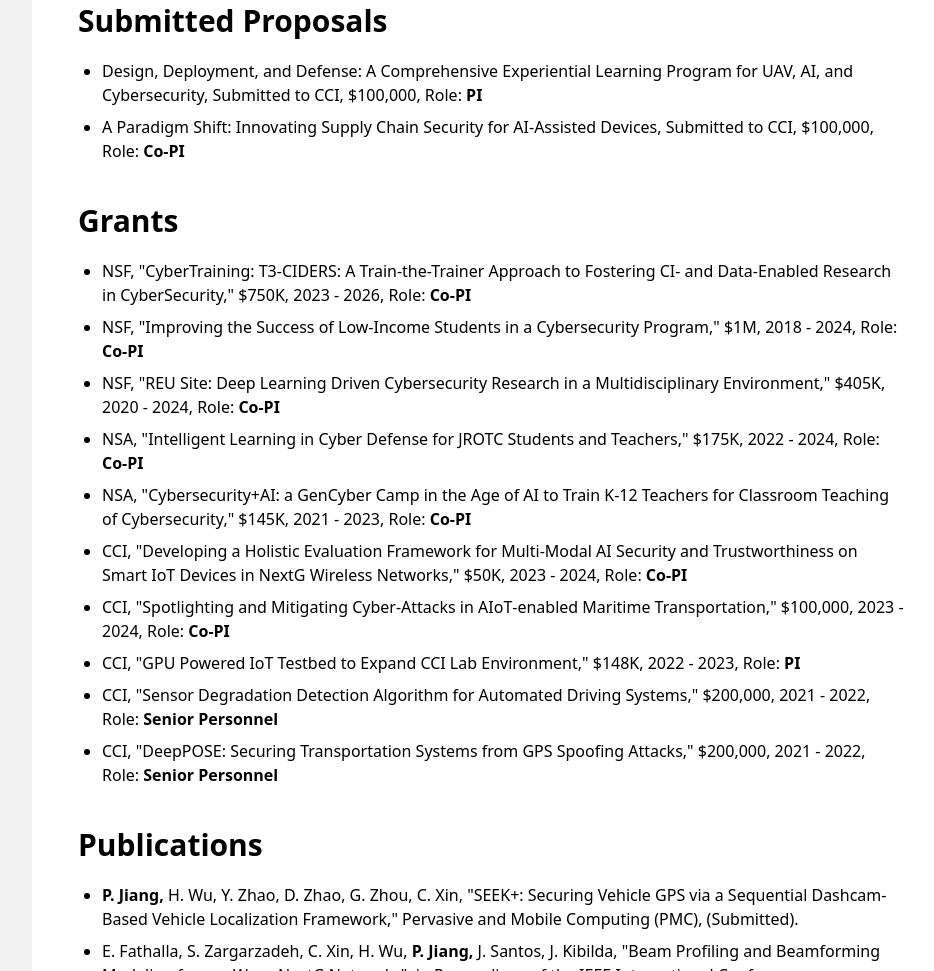
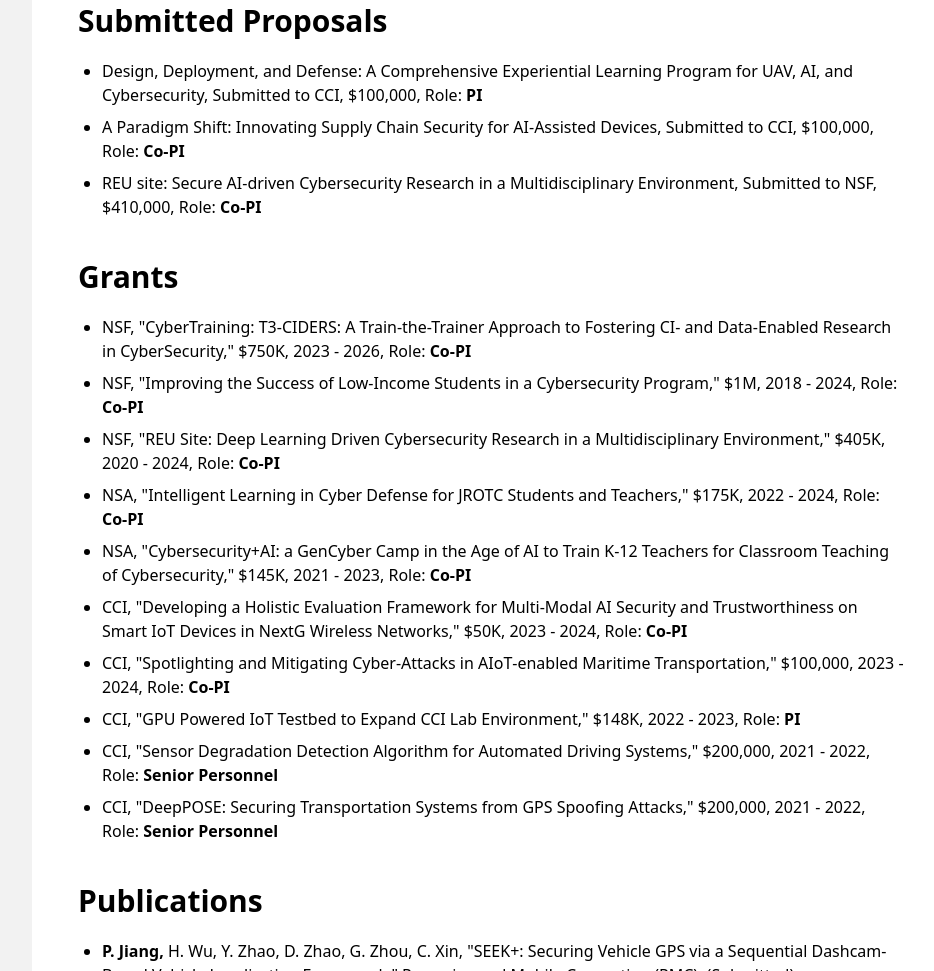
Before and after one commit to PJiang93/about-me, an Astro site: page /pjiang.github.io/cv in a window 1280 px wide and 2400 px high. Shown: the part 849-1820 px from the top of the page, without its empty margins (304-1238 px from the left). Built offline with nearby package versions, Linux system fonts and the light colour scheme; Astro itself is replaced by a stand-in of ours.

Commit message:
Update cv.astro

```diff
--- a/src/pages/cv.astro
+++ b/src/pages/cv.astro
@@ -67,6 +67,9 @@
         </li>
         <li>
           A Paradigm Shift: Innovating Supply Chain Security for AI-Assisted Devices, Submitted to CCI, $100,000, Role: <b>Co-PI</b>
+        </li>
+        <li>
+          REU site: Secure AI-driven Cybersecurity Research in a Multidisciplinary Environment, Submitted to NSF, $410,000, Role: <b>Co-PI</b>
         </li>
       </ul>
 
```
